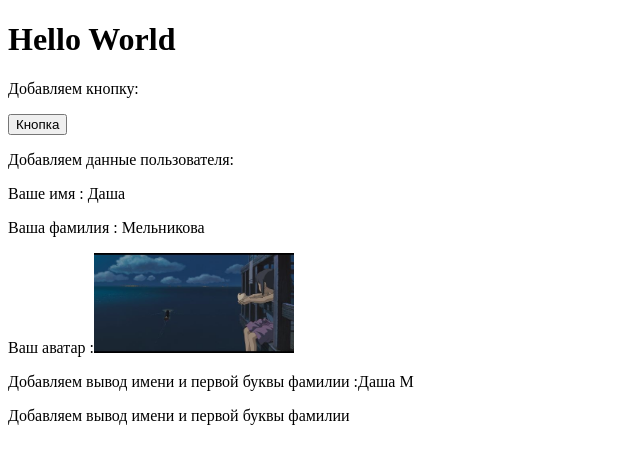
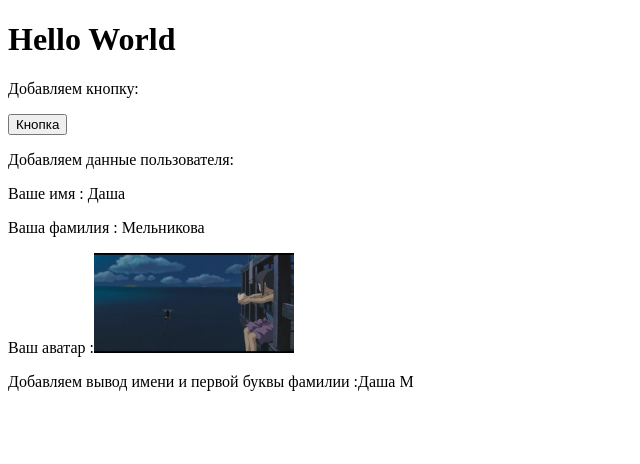
Before and after one commit to zagorky/JS-REACT-VITE, a React (Vite) app: page / in a window 1280 px wide. Shown: the top 464 px of the page, without its empty margins (0-640 px from the left). Built offline with nearby package versions, Linux system fonts and the light colour scheme; the HTML template or start-up script is replaced by a standard one.

Commit message:
Добавлены решения задач из презентации

```diff
--- a/src/App.tsx
+++ b/src/App.tsx
@@ -13,8 +13,6 @@ function App() {
     <MyButton />
     <p>Добавляем данные пользователя: </p>
     <Profile />
-    <p>Добавляем вывод имени и первой буквы фамилии</p>
-
     </>
   )
 }
```
